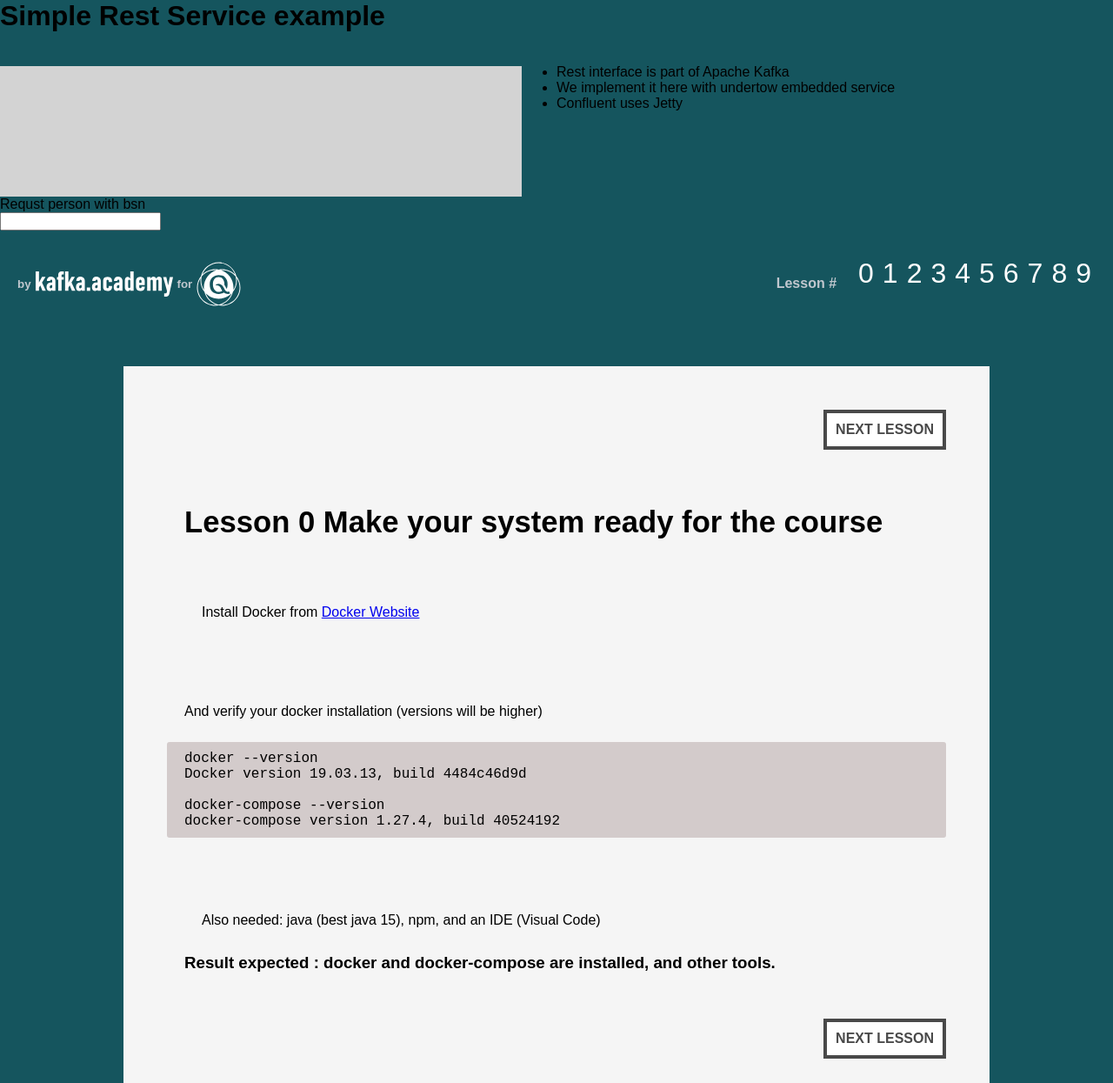
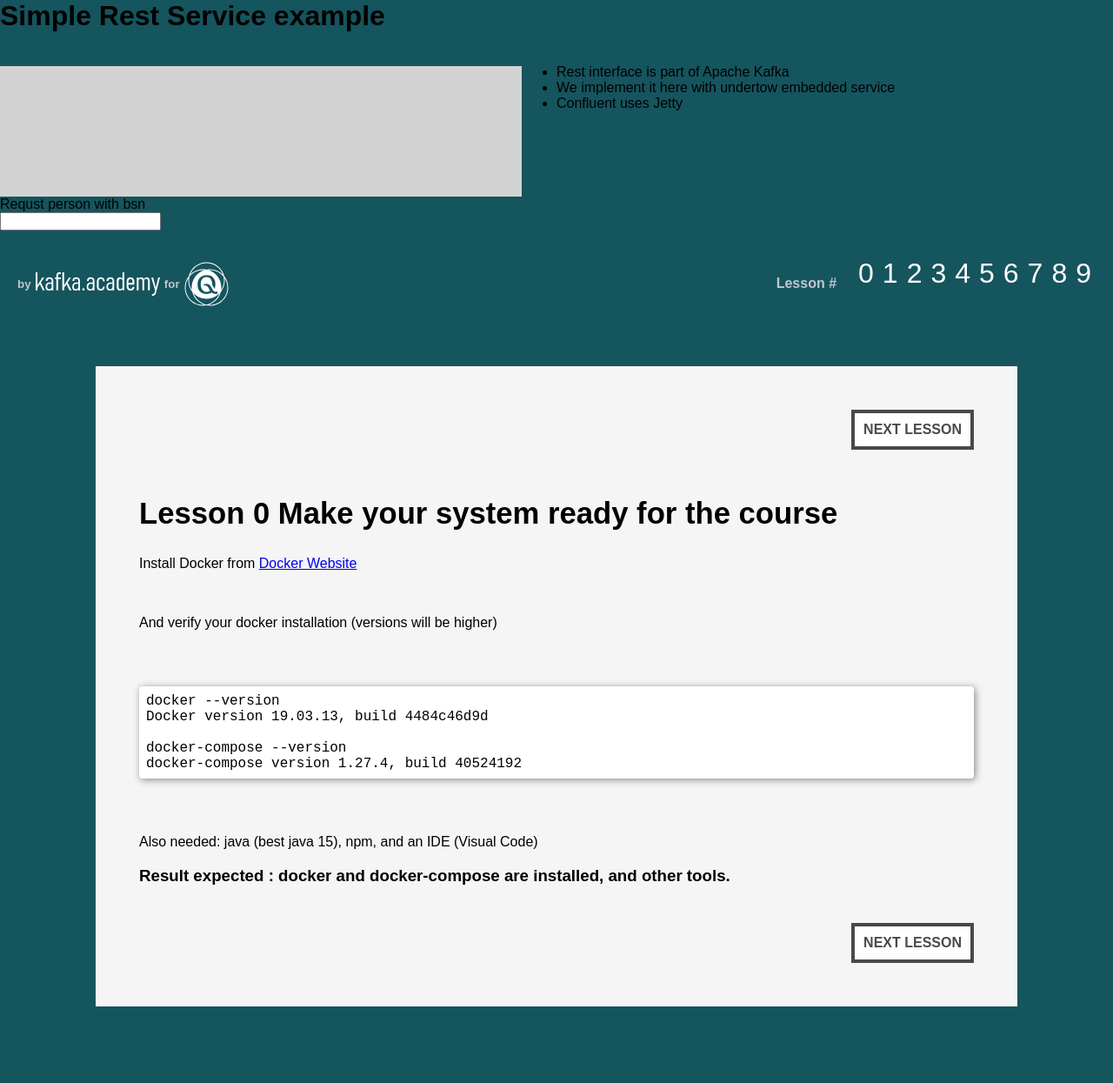
Before and after one commit to kafkaacademy/course_web, a website built with webpack: page src/data/les21/index.html in a window 1280 px wide. Shown: the top 1245 px of the page at 87% size. After the commit the page ends 1207 px from the top, so only its background shows below. Built offline with nearby package versions, Linux system fonts and the light colour scheme; no server answers; files whose address does not match are found by name; what prettier would draw is missing.

Commit message:
box-shadow

```diff
--- a/src/css/style.css
+++ b/src/css/style.css
@@ -10,6 +10,8 @@
     --color-main: rgba(173, 207, 219, 0.904);
     --color-secondary: rgb(21, 85, 94);
     --color-accent: rgb(196, 212, 224);
+
+    --box-shadow-default: .1em .1em .5em rgba(0,0,0,.45);
 }
 
 #logocontainer {
@@ -37,7 +39,7 @@
 
 .logo1 {
     padding: 5px;
-    height: 22pt;
+    height: 20pt;
 }
 
 .logo2 {
@@ -51,19 +53,11 @@ body {
     margin: auto;
 }
 
-.paragraph {
-    padding: var(--padding-regular);
-}
-
 .section {
     background: whitesmoke;
     padding: var(--padding-big);
-    width: 70vw;
+    width: 75vw;
     margin: auto;
-}
-
-.paragraph-uneven {
-    background: var(--color-accent);
 }
 
 #lessons {
@@ -100,11 +94,12 @@ a:hover {
     color: #ffffff;
     text-decoration: none;
 }
+
 .title {
     font-size: 26pt;
     font-weight: 700;
-    padding: var(--padding-regular);
 }
+
 .container {
     margin: var(--vertical-spacer);
 }
@@ -112,11 +107,18 @@ a:hover {
     margin: var(--vertical-spacer);
 }
 
-code,pre {
-    font-size: 12pt;
-    background-color: rgb(211, 203, 203);
-    border-radius: 3px;
-    padding: var(--padding-regular);
+pre {
+ /*white-space: pre-wrap;*/
+
+  overflow-x: auto;
+  font-size: 12pt;
+  background-color: #fff;
+  width: em(440);
+  margin: 4em auto;
+  padding: 0.5em;
+  border-radius: .25em;
+  box-shadow: var(--box-shadow-default)
+
 }
 
 .buttonBox{
--- a/src/index.js
+++ b/src/index.js
@@ -25,7 +25,7 @@ logotext1.innerText="by";
 logocontainer.appendChild(logotext1);
 
 const logo1 = document.createElement("img");
-logo1.src = "./data/LogoBold.svg";
+logo1.src = "./data/LogoLight.svg";
 logo1.classList="logo1";
 logocontainer.appendChild(logo1);
 
```
